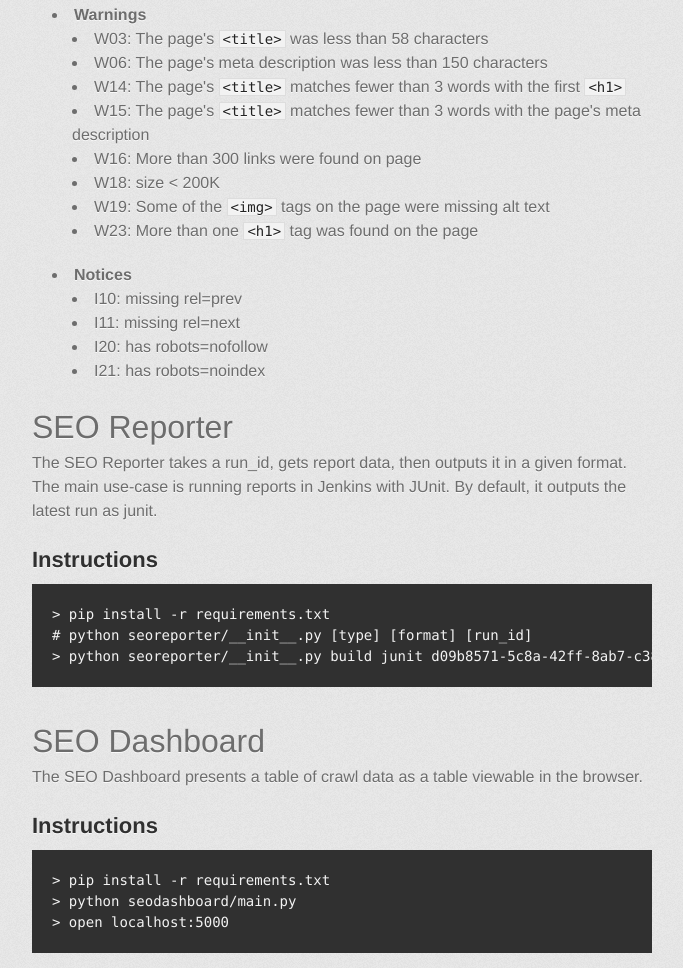
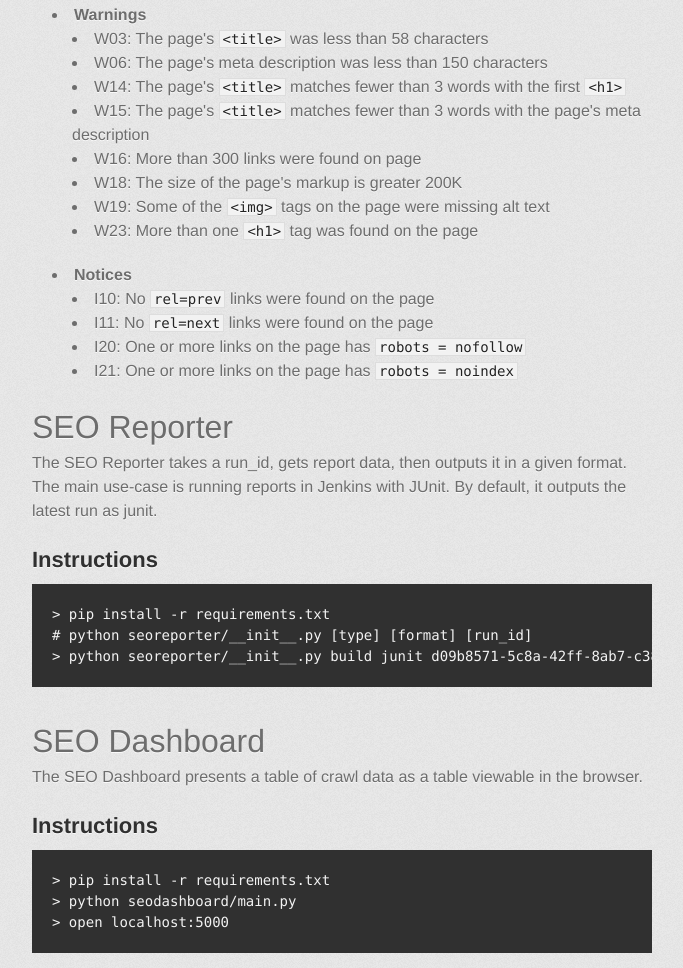
Before and after one commit to saymedia/seosuite, a plain HTML site: page index.html in a window 1280 px wide. Shown: the part 2373-3341 px from the top of the page, without its empty margins (298-981 px from the left). Drawn offline with Linux system fonts and the light colour scheme; a web font is replaced by a local one.

```diff
--- a/index.html
+++ b/index.html
@@ -143,7 +143,7 @@ Options:
 </li>
 <li>W15: The page's <code>&lt;title&gt;</code> matches fewer than 3 words with the page's meta description</li>
 <li>W16: More than 300 links were found on page</li>
-<li>W18: size &lt; 200K</li>
+<li>W18: The size of the page's markup is greater 200K</li>
 <li>W19: Some of the <code>&lt;img&gt;</code> tags on the page were missing alt text</li>
 <li>W23: More than one <code>&lt;h1&gt;</code> tag was found on the page</li>
 </ul>
@@ -152,10 +152,12 @@ Options:
 <strong>Notices</strong>
 
 <ul>
-<li>I10: missing rel=prev</li>
-<li>I11: missing rel=next</li>
-<li>I20: has robots=nofollow</li>
-<li>I21: has robots=noindex</li>
+<li>I10: No <code>rel=prev</code> links were found on the page</li>
+<li>I11: No <code>rel=next</code> links were found on the page</li>
+<li>I20: One or more links on the page has <code>robots = nofollow</code>
+</li>
+<li>I21: One or more links on the page has <code>robots = noindex</code>
+</li>
 </ul>
 </li>
 </ul><h1>
```
Also changed, not shown: params.json (+1 -1 lines).
